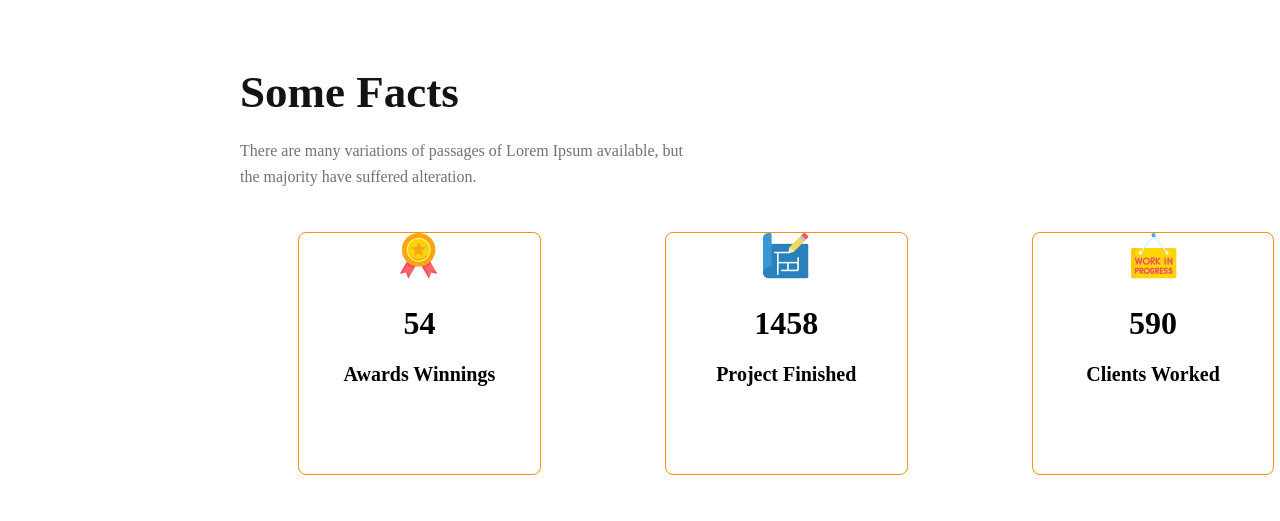
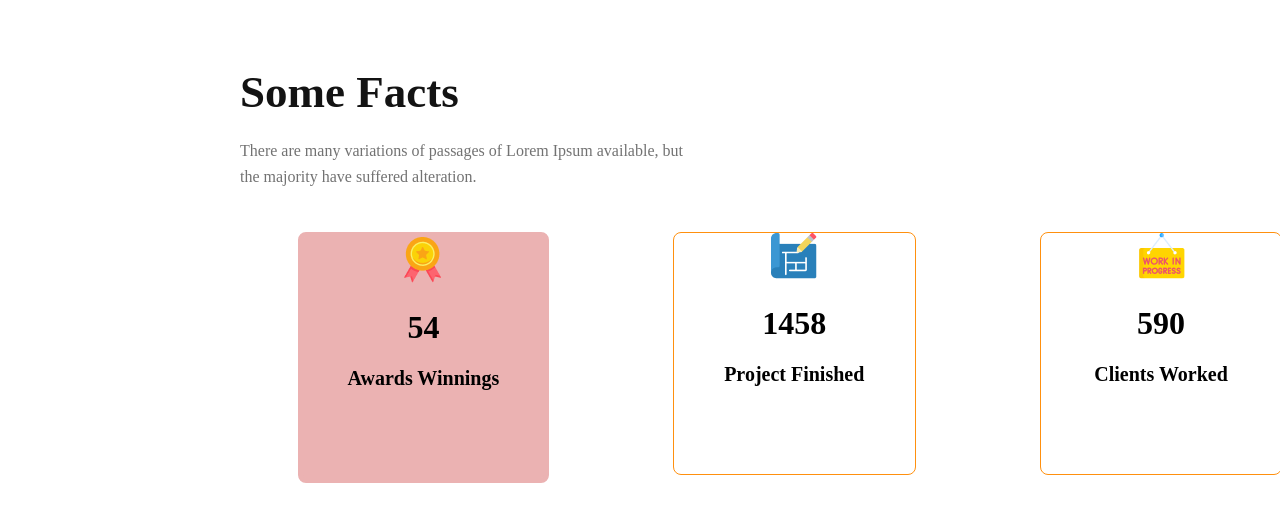
Before and after one commit to shihabislammunaj/assinment2, a plain HTML site: page index.html in a window 1280 px wide. In both pictures the pointer is over the element 419 px from the left and 3766 px from the top of the page. Shown: the part 3413-3934 px from the top of the page. Drawn offline with Linux system fonts and the light colour scheme.

Commit message:
finaly-done

```diff
--- a/style.css
+++ b/style.css
@@ -351,18 +351,23 @@ color: #FF900E;}
     gap: 124px;
     margin-left: 290px;
     margin-right: 290px;
+    width: 1200px;
     }
 
 
     .box{
       border: 1px solid #FF900E;
       border-radius: 8px;
-
-
-width: 240.83px;
-height: 240.83px;
+       width: 240.83px;
+       height: 240.83px;
       text-align: center;
       margin-top: 2px; }
+
+      .box:hover{
+        transform: rotate();
+        border: 5px solid #ebb2b2;
+        background-color: #ebb2b2;
+      }
 
 
 
```
